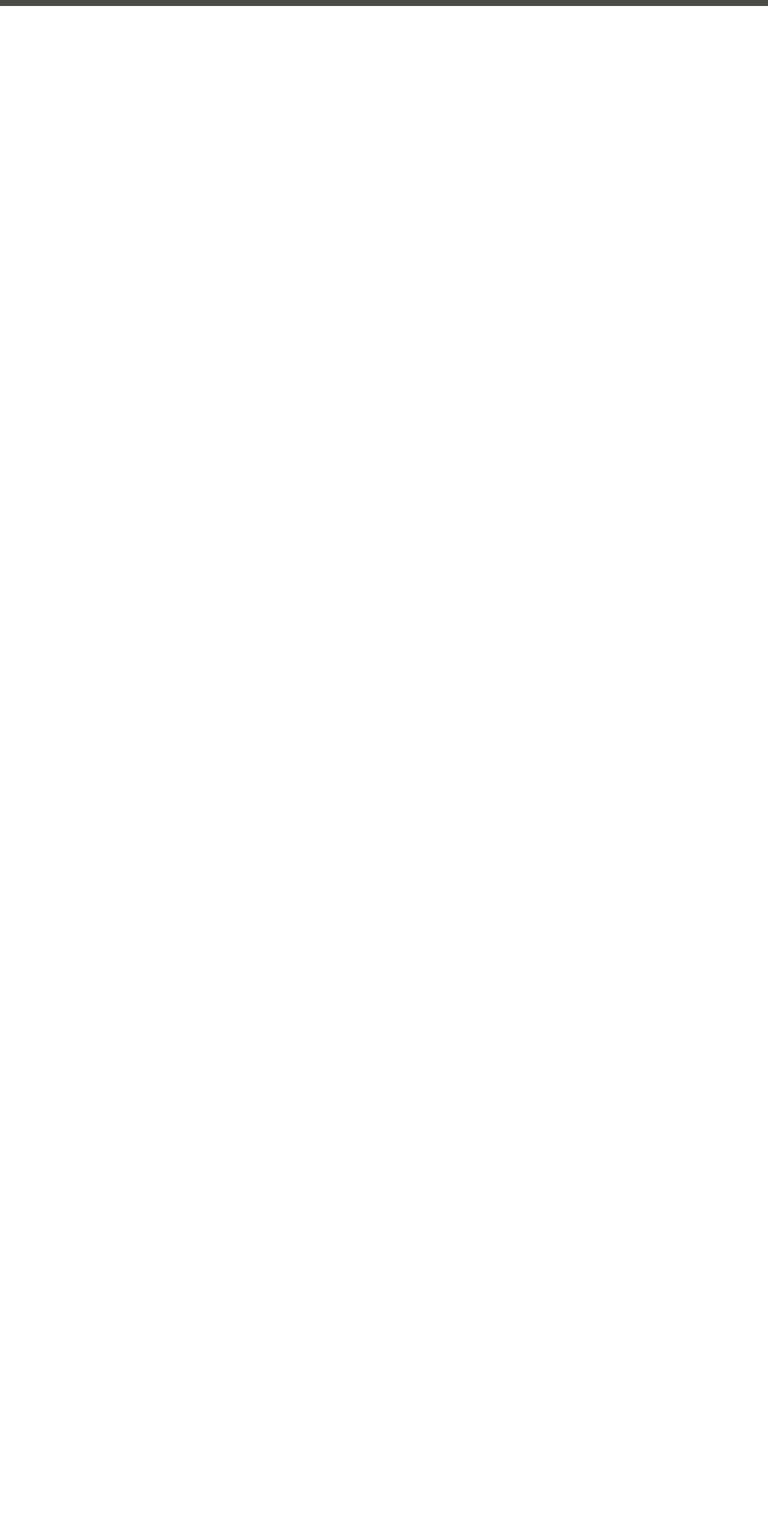
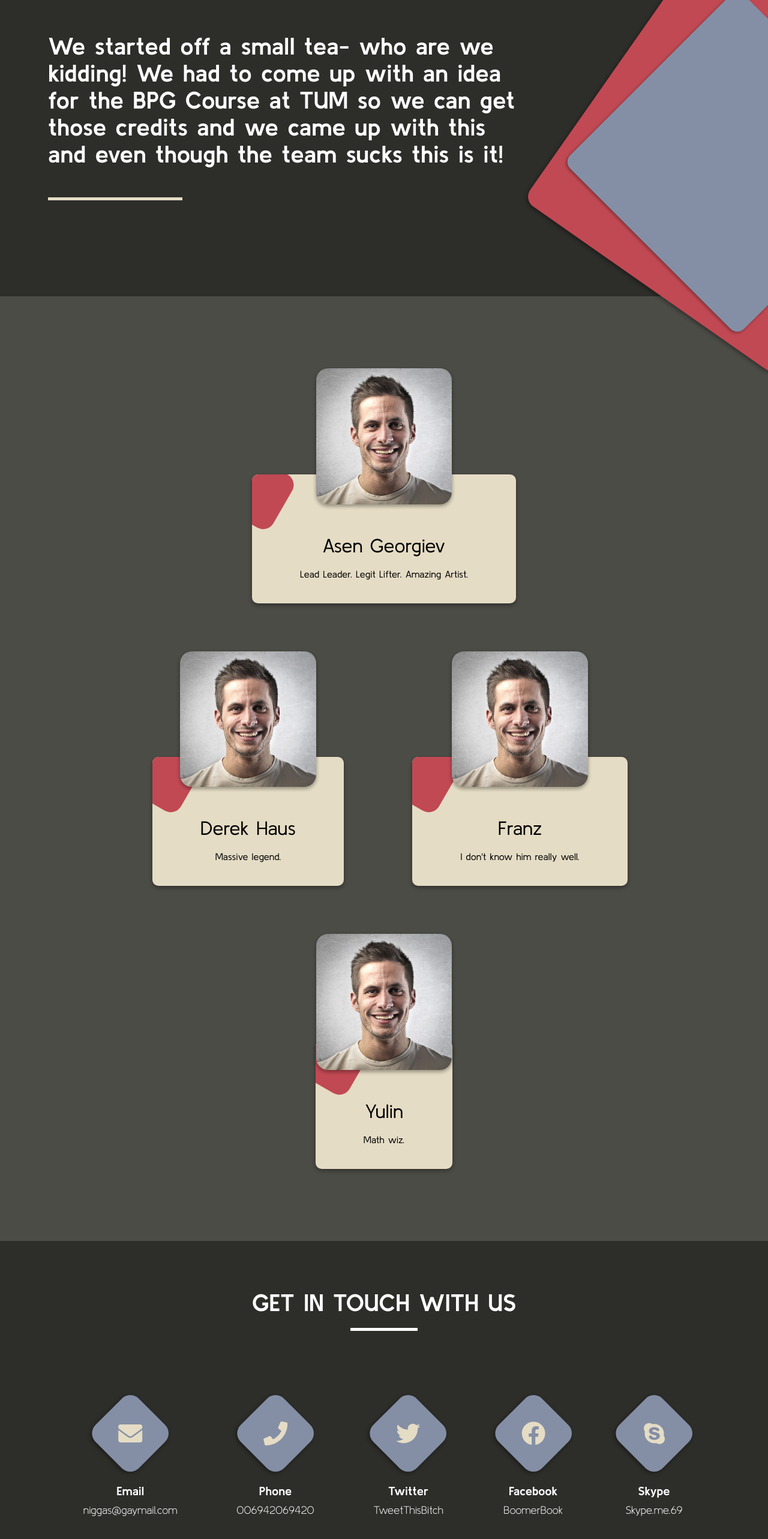
Before and after one commit to AsenCME/BPG_Website, a Vue app: page /#/about in a window 1280 px wide. Shown: the part 226-2792 px from the top of the page at 60% size. Before the commit the page ends 800 px from the top, so only its background shows below. Built offline with nearby package versions, Linux system fonts and the light colour scheme.

Commit message:
about us page done

```diff
--- a/package.json
+++ b/package.json
@@ -8,6 +8,10 @@
     "lint": "vue-cli-service lint"
   },
   "dependencies": {
+    "@fortawesome/fontawesome-svg-core": "^1.2.26",
+    "@fortawesome/free-brands-svg-icons": "^5.12.0",
+    "@fortawesome/free-solid-svg-icons": "^5.12.0",
+    "@fortawesome/vue-fontawesome": "^0.1.9",
     "aos": "^2.3.4",
     "core-js": "^3.4.4",
     "vue": "^2.6.10",
--- /dev/null
+++ b/src/components/aboutus-components/Contact.vue
@@ -0,0 +1,56 @@
+<template>
+  <div class="contact">
+    <div class="square">
+      <fa-icon class="icon" :icon="[iconType, iconName]"></fa-icon>
+    </div>
+    <div class="label">{{ label }}</div>
+    <div class="info">{{ info }}</div>
+  </div>
+</template>
+
+<script>
+export default { props: ["iconType", "iconName", "label", "info"] };
+</script>
+
+<style lang="scss" scoped>
+@import "../../styles/common";
+.contact {
+  display: flex;
+  align-items: center;
+  justify-content: center;
+  flex-direction: column;
+  margin: $frame / 2;
+
+  .square {
+    width: 8vmax;
+    height: 8vmax;
+    background-color: $base-color-light;
+    box-shadow: $shadow-2;
+    border-radius: 20px;
+    transform: rotate(45deg);
+    margin-bottom: calc(1vw + 20px);
+    display: flex;
+    align-items: center;
+    justify-content: center;
+
+    .icon {
+      transform: rotate(-45deg);
+      color: $complementary-color;
+      font-size: 40px;
+    }
+  }
+
+  .label {
+    font-size: 20px;
+    color: white;
+    font-weight: 700;
+  }
+
+  .info {
+    font-size: 18px;
+    font-weight: 200;
+    color: white;
+    margin-top: 10px;
+  }
+}
+</style>
--- /dev/null
+++ b/src/components/aboutus-components/Teammate.vue
@@ -0,0 +1,65 @@
+<template>
+  <div class="teammate-container">
+    <img class="image" :src="imageURL" />
+    <div class="text-container">
+      <div class="name">{{ name }}</div>
+      <div class="bio">{{ bio }}</div>
+      <div class="square"></div>
+    </div>
+  </div>
+</template>
+
+<script>
+export default { props: ["name", "bio", "imageURL"] };
+</script>
+
+<style lang="scss" scoped>
+@import "../../styles/common";
+.teammate-container {
+  display: flex;
+  align-items: center;
+  justify-content: center;
+  flex-direction: column;
+  position: relative;
+
+  .image {
+    width: 50%;
+    margin-bottom: -50px;
+    position: relative;
+    box-shadow: $shadow-2;
+    border-radius: 20px;
+    z-index: 10;
+  }
+  .text-container {
+    position: relative;
+    border-radius: 10px;
+    box-shadow: $shadow-2;
+    padding: $frame / 2 $frame;
+    padding-top: 100px;
+    background-color: $complementary-color;
+    overflow: hidden;
+    z-index: 5;
+
+    .name {
+      text-align: center;
+      font-size: 32px;
+      margin-bottom: 20px;
+    }
+    .bio {
+      text-align: center;
+      font-size: 16px;
+    }
+    .square {
+      position: absolute;
+      top: -10%;
+      left: -10%;
+      width: 8vw;
+      height: 8vw;
+      border-radius: 20px;
+      transform: rotate(30deg);
+      background-color: $secondary-color;
+      z-index: -1;
+    }
+  }
+}
+</style>
--- a/src/main.js
+++ b/src/main.js
@@ -2,6 +2,14 @@ import Vue from "vue";
 import App from "./App.vue";
 import router from "./router";
 import store from "./store";
+
+import { library } from "@fortawesome/fontawesome-svg-core";
+import { faEnvelope, faPhone } from "@fortawesome/free-solid-svg-icons";
+import { faTwitter, faFacebook, faSkype } from '@fortawesome/free-brands-svg-icons'
+import { FontAwesomeIcon } from "@fortawesome/vue-fontawesome";
+
+library.add(faEnvelope, faPhone, faTwitter, faFacebook, faSkype);
+Vue.component("fa-icon", FontAwesomeIcon);
 
 import AOS from "aos";
 import "aos/dist/aos.css";
--- a/src/store/state.js
+++ b/src/store/state.js
@@ -53,6 +53,36 @@ const state = {
                 "The more you rate the more likely you are to get checked for a ticket. And declared a Schwarzfahrer and ger fined for 60 Euro. You're welcome!",
         },
     ],
+    teamMembers: [
+        {
+            leader: true,
+            name: "Asen Georgiev",
+            bio: "Lead Leader. Legit Lifter. Amazing Artist.",
+            imageURL: require("../assets/placeholder-image.jpg"),
+        },
+        {
+            name: "Derek Haus",
+            bio: "Massive legend.",
+            imageURL: require("../assets/placeholder-image.jpg"),
+        },
+        {
+            name: "Franz",
+            bio: "I don't know him really well.",
+            imageURL: require("../assets/placeholder-image.jpg"),
+        },
+        {
+            name: "Yulin",
+            bio: "Math wiz.",
+            imageURL: require("../assets/placeholder-image.jpg"),
+        },
+    ],
+    contacts: [
+        { iconType: "fas", iconName: "envelope", label: "Email", info: "niggas@gaymail.com" },
+        { iconType: "fas", iconName: "phone", label: "Phone", info: "006942069420" },
+        { iconType: "fab", iconName: "twitter", label: "Twitter", info: "TweetThisBitch" },
+        { iconType: "fab", iconName: "facebook", label: "Facebook", info: "BoomerBook" },
+        { iconType: "fab", iconName: "skype", label: "Skype", info: "Skype.me.69" },
+    ],
 };
 
 export default state;
--- /dev/null
+++ b/src/styles/aboutus.scss
@@ -0,0 +1,89 @@
+@import "./common";
+.headline {
+    width: 100%;
+    box-sizing: border-box;
+    padding: $frame * 2 $frame;
+    position: relative;
+    z-index: 5;
+
+    .title {
+        font-size: 40px;
+        font-weight: 700;
+        color: white;
+        width: 70%;
+    }
+    .line {
+        height: 5px;
+        background-color: $complementary-color;
+        width: 20%;
+        margin-top: 50px;
+    }
+    .square {
+        z-index: -1;
+        width: 40vw;
+        height: 40vw;
+        border-radius: 20px;
+        box-shadow: $shadow-2;
+        background-color: $secondary-color;
+        position: absolute;
+        top: calc(20%);
+        right: 0px;
+        transform: translate(40%, 0%) rotate(35deg);
+
+        &.other {
+            background-color: $base-color-light;
+            transform: translate(40%, 0%) rotate(45deg) scale(0.8);
+        }
+    }
+}
+
+.team-container {
+    display: flex;
+    align-items: center;
+    justify-content: center;
+    flex-wrap: wrap;
+    background-color: $base-color-lighter;
+    padding: $frame;
+
+    .teammate-wrapper {
+        display: flex;
+        align-items: center;
+        justify-content: center;
+        margin: $frame / 2 0px;
+
+        &.leader {
+            width: 100%;
+        }
+    }
+}
+
+.contacts {
+    padding: $frame;
+
+    .title {
+        font-size: 40px;
+        font-weight: 700;
+        color: white;
+        display: flex;
+        align-items: center;
+        justify-content: center;
+        flex-direction: column;
+        text-transform: uppercase;
+
+        .line {
+            width: 10%;
+            height: 5px;
+            background-color: white;
+            margin-top: 20px;
+            margin-bottom: $frame;
+        }
+    }
+
+    .contacts-container {
+        width: 100%;
+        display: flex;
+        align-items: center;
+        justify-content: space-evenly;
+        flex-wrap: wrap;
+    }
+}
--- a/src/views/AboutUs.vue
+++ b/src/views/AboutUs.vue
@@ -1,10 +1,57 @@
 <template>
-  <div>About the team and those kind of stuff.</div>
+  <div id="about-page">
+    <!-- Headline -->
+    <div class="headline">
+      <div class="square"></div>
+      <div class="square other"></div>
+      <div class="title">
+        <span>
+          We started off a small tea- who are we kidding! We had to come up with an idea
+          for the BPG Course at TUM so we can get those credits and we came up with this
+          and even though the team sucks this is it!
+        </span>
+      </div>
+      <div class="line"></div>
+    </div>
+
+    <!-- Team -->
+    <div class="team-container">
+      <div
+        class="teammate-wrapper"
+        v-for="member in $store.state.teamMembers"
+        :key="member.name"
+        :class="{ leader: member.leader }"
+      >
+        <Teammate :name="member.name" :bio="member.bio" :imageURL="member.imageURL" />
+      </div>
+    </div>
+
+    <!-- Contacts -->
+    <div class="contacts">
+      <div class="title">
+        <span>Get in touch with us</span>
+        <div class="line"></div>
+      </div>
+      <div class="contacts-container">
+        <Contact
+          v-for="(contact, index) in $store.state.contacts"
+          :key="index"
+          :iconType="contact.iconType"
+          :iconName="contact.iconName"
+          :label="contact.label"
+          :info="contact.info"
+        />
+      </div>
+    </div>
+  </div>
 </template>
 
 <script>
-export default {};
+import Teammate from "../components/aboutus-components/Teammate";
+import Contact from "../components/aboutus-components/Contact";
+export default { components: { Teammate, Contact } };
 </script>
 
-<style>
+<style lang="scss" scoped>
+@import "../styles/aboutus.scss";
 </style>
```
Also changed, not shown: src/assets/placeholder-image.jpg (added), 1 other file (tests, documents, lock files or other folders).
